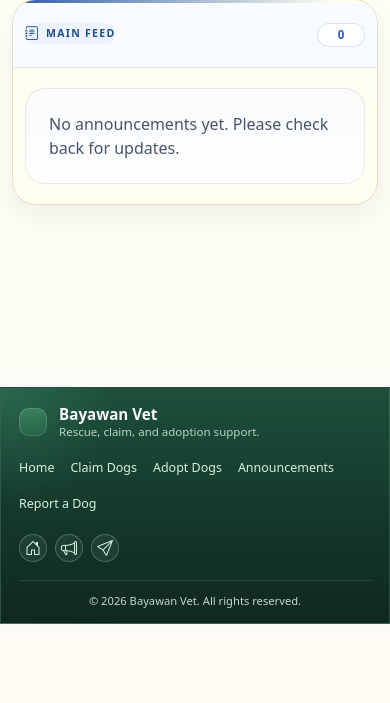
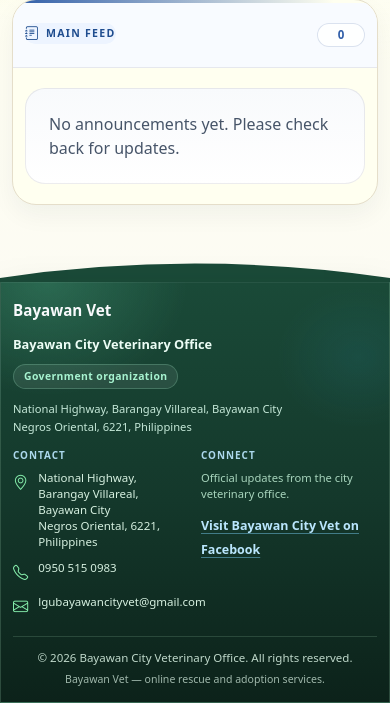
Before and after one commit to Guevarra-Alpie01/Capstone_DogAdoption, a Django app: page /user/announcements/ in a window 390 px wide. Shown: the part 220-923 px from the top of the page. Before the commit the page ends 844 px from the top, so only its background shows below. Run offline with Django 5.2, Linux system fonts and the light colour scheme; data that the repository does not hold is empty.

Commit message:
final footer enhancement

```diff
--- a/user/static/css/user_theme.css
+++ b/user/static/css/user_theme.css
@@ -1819,38 +1819,184 @@ tbody th,
 }
 
 .site-footer {
+    position: relative;
     width: 100vw;
     max-width: none;
-    margin-top: clamp(24px, 3vw, 40px);
+    margin-top: clamp(28px, 4vw, 48px);
     margin-left: calc(50% - 50vw);
     padding-bottom: 0;
     box-sizing: border-box;
     overflow: hidden;
 }
 
+.site-footer__top-curve {
+    display: block;
+    width: 100%;
+    height: clamp(28px, 5.5vw, 52px);
+    margin: 0;
+    padding: 0;
+    line-height: 0;
+}
+
+.site-footer__curve-svg {
+    display: block;
+    width: 100%;
+    height: 100%;
+    vertical-align: bottom;
+}
+
 .site-footer__panel {
+    position: relative;
     width: 100%;
-    padding: clamp(20px, 2.4vw, 28px) clamp(22px, 2.8vw, 34px) 16px;
+    margin-top: -1px;
+    padding: clamp(22px, 3vw, 34px) clamp(22px, 2.8vw, 40px) 18px;
     border: 1px solid rgba(90, 129, 109, 0.42);
+    border-top: none;
     border-radius: 0;
     background:
-        radial-gradient(circle at top left, rgba(110, 231, 183, 0.16), transparent 26%),
-        linear-gradient(180deg, #1d4f3b 0%, #14382b 55%, #0f281f 100%);
-    box-shadow: 0 18px 34px rgba(8, 32, 22, 0.2);
-}
-
-.site-footer__main {
+        radial-gradient(ellipse 80% 60% at 12% 0%, rgba(110, 231, 183, 0.2), transparent 45%),
+        radial-gradient(ellipse 50% 40% at 92% 18%, rgba(56, 189, 248, 0.08), transparent 42%),
+        linear-gradient(180deg, #1a4a38 0%, #14382b 52%, #0c221a 100%);
+    box-shadow:
+        0 22px 44px rgba(8, 32, 22, 0.22),
+        inset 0 1px 0 rgba(255, 255, 255, 0.06);
+}
+
+.site-footer__grid {
     display: grid;
-    grid-template-columns: minmax(0, auto) minmax(0, 1fr) auto;
+    grid-template-columns: minmax(0, 1.2fr) minmax(0, 1fr) minmax(0, 1fr);
+    gap: clamp(22px, 3vw, 36px);
+    align-items: start;
+    min-width: 0;
+}
+
+.site-footer__col {
+    min-width: 0;
+}
+
+.site-footer__col--brand {
+    padding-right: clamp(0px, 2vw, 12px);
+}
+
+.site-footer__heading {
+    margin: 0 0 12px;
+    font-size: 0.68rem;
+    font-weight: 700;
+    letter-spacing: 0.14em;
+    text-transform: uppercase;
+    color: rgba(186, 230, 253, 0.92);
+}
+
+.site-footer__office {
+    margin: 14px 0 8px;
+    font-size: 0.88rem;
+    font-weight: 600;
+    line-height: 1.35;
+    color: #ecfdf5;
+}
+
+.site-footer__org-badge {
+    display: inline-flex;
     align-items: center;
-    gap: clamp(18px, 2vw, 28px);
-    min-width: 0;
+    padding: 4px 10px;
+    border-radius: 999px;
+    background: rgba(255, 255, 255, 0.08);
+    border: 1px solid rgba(167, 243, 208, 0.22);
+    font-size: 0.65rem;
+    font-weight: 600;
+    letter-spacing: 0.04em;
+    color: #a7f3d0;
+}
+
+.site-footer__address {
+    margin: 12px 0 0;
+    max-width: 22rem;
+    font-size: 0.78rem;
+    font-weight: 500;
+    font-style: normal;
+    line-height: 1.45;
+    color: #c5e8d8;
+}
+
+.site-footer__address-line {
+    display: block;
+}
+
+.site-footer__address-line + .site-footer__address-line {
+    margin-top: 2px;
+}
+
+.site-footer__contact {
+    margin: 0;
+    padding: 0;
+    list-style: none;
+    display: flex;
+    flex-direction: column;
+    gap: 10px;
+}
+
+.site-footer__contact-link {
+    display: inline-flex;
+    align-items: flex-start;
+    gap: 10px;
+    max-width: 100%;
+    color: #d6f0e0;
+    font-size: 0.82rem;
+    font-weight: 500;
+    line-height: 1.35;
+    text-decoration: none;
+    transition: color 0.18s ease, transform 0.18s ease;
+}
+
+.site-footer__contact-address {
+    line-height: 1.4;
+}
+
+.site-footer__contact-link:hover,
+.site-footer__contact-link:focus-visible {
+    color: #ffffff;
+    transform: translateX(2px);
+}
+
+.site-footer__contact-icon {
+    flex: 0 0 auto;
+    display: inline-flex;
+    margin-top: 2px;
+    color: #86efac;
+    font-size: 0.95rem;
+}
+
+.site-footer__connect-lead {
+    margin: 0 0 14px;
+    font-size: 0.78rem;
+    line-height: 1.45;
+    color: #a7d4bc;
+}
+
+.site-footer__social-actions {
+    margin: 0;
+}
+
+.site-footer__fb-link {
+    display: inline;
+    font-size: 0.88rem;
+    font-weight: 600;
+    color: #bae6fd;
+    text-decoration: underline;
+    text-decoration-color: rgba(125, 211, 252, 0.45);
+    text-underline-offset: 3px;
+    transition: color 0.18s ease, text-decoration-color 0.18s ease;
+}
+
+.site-footer__fb-link:hover,
+.site-footer__fb-link:focus-visible {
+    color: #ffffff;
+    text-decoration-color: rgba(255, 255, 255, 0.75);
 }
 
 .site-footer__brand {
     display: inline-flex;
     align-items: center;
-    gap: 12px;
     min-width: 0;
     color: #f8fafc;
     text-decoration: none;
@@ -1861,24 +2007,10 @@ tbody th,
     color: #ffffff;
 }
 
-.site-footer__mark {
+.site-footer__brand-copy {
     display: inline-flex;
+    min-width: 0;
     align-items: center;
-    justify-content: center;
-    flex: 0 0 30px;
-    width: 30px;
-    height: 30px;
-    border-radius: 10px;
-    background: linear-gradient(180deg, rgba(134, 239, 172, 0.24) 0%, rgba(74, 222, 128, 0.1) 100%);
-    color: #d1fae5;
-    font-size: 0.92rem;
-    box-shadow: inset 0 0 0 1px rgba(167, 243, 208, 0.2);
-}
-
-.site-footer__brand-copy {
-    display: inline-grid;
-    gap: 2px;
-    min-width: 0;
 }
 
 .site-footer__brand-name {
@@ -1888,72 +2020,6 @@ tbody th,
     line-height: 1.1;
 }
 
-.site-footer__brand-tag {
-    color: #b7d2c4;
-    font-size: 0.72rem;
-    font-weight: 500;
-    line-height: 1.2;
-}
-
-.site-footer__links {
-    display: flex;
-    flex-wrap: wrap;
-    align-items: center;
-    justify-content: center;
-    gap: clamp(14px, 1.8vw, 24px);
-    min-width: 0;
-}
-
-.site-footer__links a {
-    display: inline-flex;
-    align-items: center;
-    justify-content: flex-start;
-    min-height: 24px;
-    padding: 0;
-    border: 0;
-    background: transparent;
-    color: #d6f0e0;
-    font-size: 0.82rem;
-    font-weight: 500;
-    text-decoration: none;
-    transition: color 0.18s ease, transform 0.18s ease;
-}
-
-.site-footer__links a:hover,
-.site-footer__links a:focus-visible {
-    transform: translateY(-1px);
-    color: #ffffff;
-}
-
-.site-footer__social {
-    display: inline-flex;
-    align-items: center;
-    justify-content: flex-end;
-    gap: 8px;
-}
-
-.site-footer__social a {
-    display: inline-flex;
-    align-items: center;
-    justify-content: center;
-    width: 28px;
-    height: 28px;
-    border: 1px solid rgba(164, 214, 184, 0.3);
-    border-radius: 999px;
-    background: rgba(240, 253, 244, 0.06);
-    color: #d6f0e0;
-    text-decoration: none;
-    transition: transform 0.18s ease, border-color 0.18s ease, background-color 0.18s ease, color 0.18s ease;
-}
-
-.site-footer__social a:hover,
-.site-footer__social a:focus-visible {
-    transform: translateY(-1px);
-    border-color: rgba(167, 243, 208, 0.45);
-    background: rgba(134, 239, 172, 0.18);
-    color: #ffffff;
-}
-
 .site-footer__bottom {
     margin-top: 18px;
     padding-top: 12px;
@@ -1963,47 +2029,112 @@ tbody th,
 .site-footer__copyright {
     margin: 0;
     color: #bfd8ca;
-    font-size: 0.7rem;
+    font-size: 0.72rem;
     font-weight: 500;
-    line-height: 1.4;
+    line-height: 1.5;
     text-align: center;
 }
 
+.site-footer__copyright-sub {
+    display: block;
+    margin-top: 6px;
+    font-size: 0.66rem;
+    font-weight: 500;
+    color: rgba(191, 216, 202, 0.82);
+}
+
+@media (max-width: 1199.98px) {
+    .site-footer__grid {
+        grid-template-columns: repeat(3, minmax(0, 1fr));
+        gap: clamp(14px, 2.2vw, 24px);
+    }
+}
+
 @media (max-width: 991.98px) {
-    .site-footer__main {
-        grid-template-columns: minmax(0, 1fr);
-        justify-items: start;
-    }
-
-    .site-footer__links {
-        justify-content: flex-start;
-    }
-
-    .site-footer__social {
-        justify-content: flex-start;
+    .site-footer__grid {
+        grid-template-columns: repeat(3, minmax(0, 1fr));
+        gap: clamp(12px, 3vw, 20px);
+    }
+
+    .site-footer__heading {
+        font-size: 0.64rem;
+        letter-spacing: 0.1em;
+    }
+
+    .site-footer__office {
+        font-size: 0.82rem;
+    }
+
+    .site-footer__address {
+        font-size: 0.72rem;
+    }
+
+    .site-footer__contact-link {
+        font-size: 0.76rem;
+    }
+
+    .site-footer__connect-lead {
+        font-size: 0.72rem;
+    }
+
+    .site-footer__fb-link {
+        font-size: 0.8rem;
     }
 }
 
 @media (max-width: 575.98px) {
     .site-footer {
-        margin-top: 20px;
+        margin-top: clamp(16px, 5vw, 24px);
+    }
+
+    .site-footer__top-curve {
+        height: clamp(22px, 9vw, 36px);
     }
 
     .site-footer__panel {
-        padding: 18px 18px 14px;
-    }
-
-    .site-footer__mark {
-        width: 28px;
-        height: 28px;
-        flex-basis: 28px;
-    }
-
-    .site-footer__links {
-        gap: 12px 16px;
-    }
-
-    .site-footer__links a {
+        padding: 16px 12px 14px;
+    }
+
+    /* Brand full width; Contact + Connect stay side-by-side */
+    .site-footer__grid {
+        grid-template-columns: repeat(2, minmax(0, 1fr));
+        gap: 14px 12px;
+        align-items: start;
+    }
+
+    .site-footer__col--brand {
+        grid-column: 1 / -1;
+        padding-right: 0;
+    }
+
+    .site-footer__heading {
+        margin-bottom: 8px;
+        font-size: 0.62rem;
+    }
+
+    .site-footer__office {
+        font-size: 0.8rem;
+    }
+
+    .site-footer__address {
+        font-size: 0.7rem;
+        max-width: none;
+    }
+
+    .site-footer__contact-link {
+        font-size: 0.72rem;
+    }
+
+    .site-footer__connect-lead {
+        font-size: 0.7rem;
+        margin-bottom: 10px;
+    }
+
+    .site-footer__fb-link {
         font-size: 0.78rem;
     }
-}
+
+    .site-footer__copyright {
+        padding: 0 4px;
+    }
+}
--- a/user/templates/base.html
+++ b/user/templates/base.html
@@ -34,7 +34,7 @@
     <link rel="stylesheet" href="{% static 'css/auth_modal.css' %}?v=20260416white-panel">
     <link rel="stylesheet" href="{% static 'css/auth_google_field.css' %}?v=20260416label-notch-fix">
     {% endif %}
-    <link rel="stylesheet" href="{% static 'css/user_theme.css' %}?v=20260416-gfield-exclude">
+    <link rel="stylesheet" href="{% static 'css/user_theme.css' %}?v=20260417footer-responsive-cols">
     <link rel="stylesheet" href="{% static 'css/notification_menu.css' %}?v=20260330b">
     <link rel="stylesheet" href="{% static 'css/user_button_skin.css' %}?v=20260416-sidebar-close-clean">
     <style>
@@ -405,41 +405,86 @@
                 </main>
 
                 <footer class="site-footer" aria-label="Site footer">
+                    <div class="site-footer__top-curve" aria-hidden="true">
+                        <svg
+                            class="site-footer__curve-svg"
+                            xmlns="http://www.w3.org/2000/svg"
+                            viewBox="0 -6 1200 54"
+                            preserveAspectRatio="none"
+                            focusable="false"
+                        >
+                            <path
+                                fill="#1a4a38"
+                                d="M0,40 Q600,-4 1200,40 L1200,48 L0,48 Z"
+                            />
+                        </svg>
+                    </div>
                     <div class="site-footer__panel">
-                        <div class="site-footer__main">
+                        <div class="site-footer__grid">
+                            <div class="site-footer__col site-footer__col--brand">
                                 <a href="{% url 'user:user_home' %}" class="site-footer__brand">
-                                <span class="site-footer__mark" aria-hidden="true">
-                                    <i class="bi bi-shield-heart"></i>
-                                </span>
                                     <span class="site-footer__brand-copy">
                                         <span class="site-footer__brand-name">Bayawan Vet</span>
-                                    <span class="site-footer__brand-tag">Rescue, claim, and adoption support.</span>
                                     </span>
                                 </a>
+                                <p class="site-footer__office">Bayawan City Veterinary Office</p>
+                                <span class="site-footer__org-badge">Government organization</span>
+                                <address class="site-footer__address">
+                                    <span class="site-footer__address-line">National Highway, Barangay Villareal, Bayawan City</span>
+                                    <span class="site-footer__address-line">Negros Oriental, 6221, Philippines</span>
+                                </address>
+                            </div>
 
-                            <nav class="site-footer__links" aria-label="Footer quick links">
-                                <a href="{% url 'user:user_home' %}">Home</a>
-                                <a href="{% url 'user:claim_list' %}">Claim Dogs</a>
-                                <a href="{% url 'user:adopt_list' %}">Adopt Dogs</a>
-                                <a href="{% url 'user:announcement_list' %}">Announcements</a>
-                                <a href="{% url 'user:dog_capture_request' %}">Report a Dog</a>
-                            </nav>
+                            <div class="site-footer__col">
+                                <h2 class="site-footer__heading">Contact</h2>
+                                <ul class="site-footer__contact">
+                                    <li>
+                                        <a
+                                            class="site-footer__contact-link"
+                                            href="https://www.google.com/maps/search/?api=1&amp;query=National%20Highway%2C%20Barangay%20Villareal%2C%20Bayawan%20City%2C%20Negros%20Oriental%2C%206221%2C%20Philippines"
+                                            target="_blank"
+                                            rel="noopener noreferrer"
+                                        >
+                                            <span class="site-footer__contact-icon" aria-hidden="true"><i class="bi bi-geo-alt"></i></span>
+                                            <span class="site-footer__contact-address">National Highway, Barangay Villareal, Bayawan City<br>Negros Oriental, 6221, Philippines</span>
+                                        </a>
+                                    </li>
+                                    <li>
+                                        <a class="site-footer__contact-link" href="tel:+639505150983">
+                                            <span class="site-footer__contact-icon" aria-hidden="true"><i class="bi bi-telephone"></i></span>
+                                            <span>0950 515 0983</span>
+                                        </a>
+                                    </li>
+                                    <li>
+                                        <a class="site-footer__contact-link" href="mailto:lgubayawancityvet@gmail.com">
+                                            <span class="site-footer__contact-icon" aria-hidden="true"><i class="bi bi-envelope"></i></span>
+                                            <span>lgubayawancityvet@gmail.com</span>
+                                        </a>
+                                    </li>
+                                </ul>
+                            </div>
 
-                            <div class="site-footer__social" aria-label="Footer shortcuts">
-                                <a href="{% url 'user:user_home' %}" aria-label="Go to home">
-                                    <i class="bi bi-house-door"></i>
+                            <div class="site-footer__col site-footer__col--connect">
+                                <h2 class="site-footer__heading">Connect</h2>
+                                <p class="site-footer__connect-lead">Official updates from the city veterinary office.</p>
+                                <p class="site-footer__social-actions">
+                                    <a
+                                        class="site-footer__fb-link"
+                                        href="https://www.facebook.com/profile.php?id=100066583387123"
+                                        target="_blank"
+                                        rel="noopener noreferrer"
+                                    >
+                                        Visit Bayawan City Vet on Facebook
                                     </a>
-                                <a href="{% url 'user:announcement_list' %}" aria-label="View announcements">
-                                    <i class="bi bi-megaphone"></i>
-                                </a>
-                                <a href="{% url 'user:dog_capture_request' %}" aria-label="Report a dog">
-                                    <i class="bi bi-send"></i>
-                                </a>
+                                </p>
                             </div>
                         </div>
 
                         <div class="site-footer__bottom">
-                            <p class="site-footer__copyright">&copy; {% now "Y" %} Bayawan Vet. All rights reserved.</p>
+                            <p class="site-footer__copyright">
+                                &copy; {% now "Y" %} Bayawan City Veterinary Office. All rights reserved.
+                                <span class="site-footer__copyright-sub">Bayawan Vet — online rescue and adoption services.</span>
+                            </p>
                         </div>
                     </div>
                 </footer>
```
Also changed, not shown: dogadoption_admin/static/images/Logo-Bagong-Pilipinas-print.png (deleted). Lines whose indentation alone changed are shown as unchanged.
